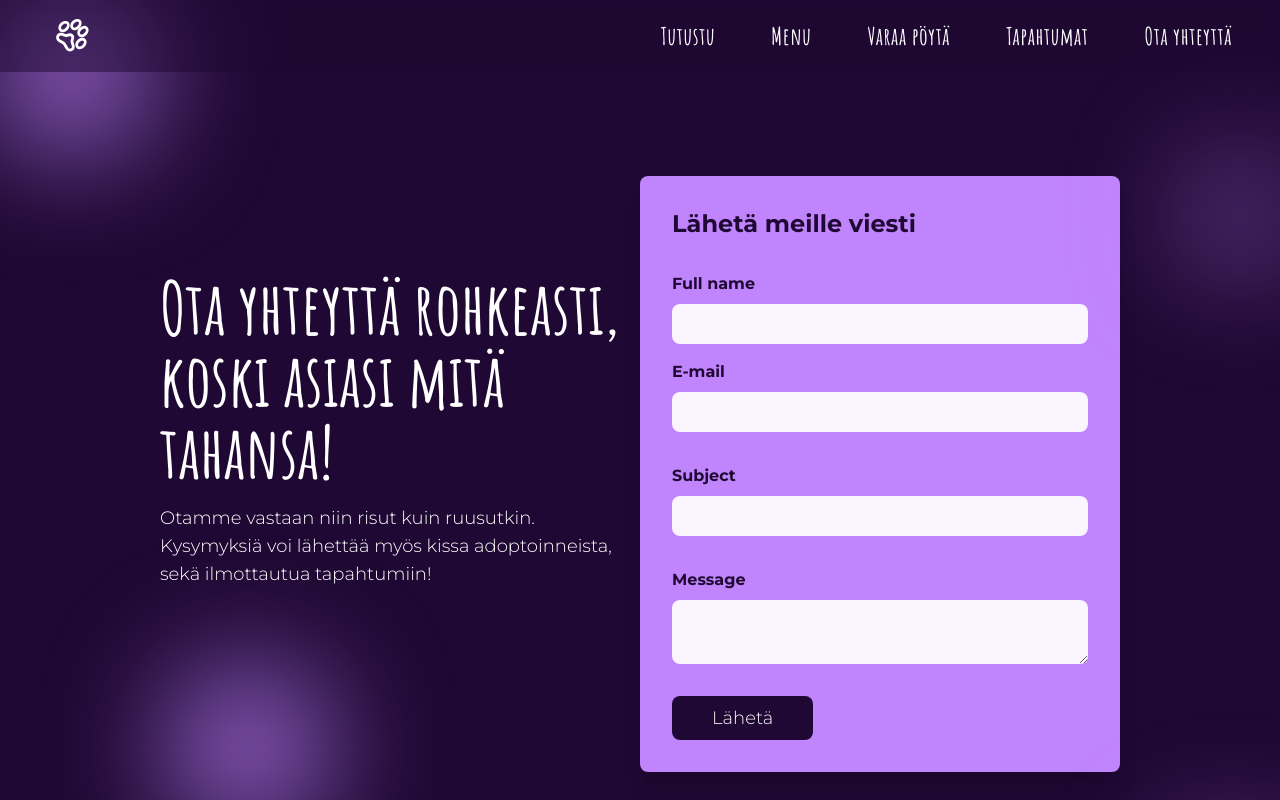
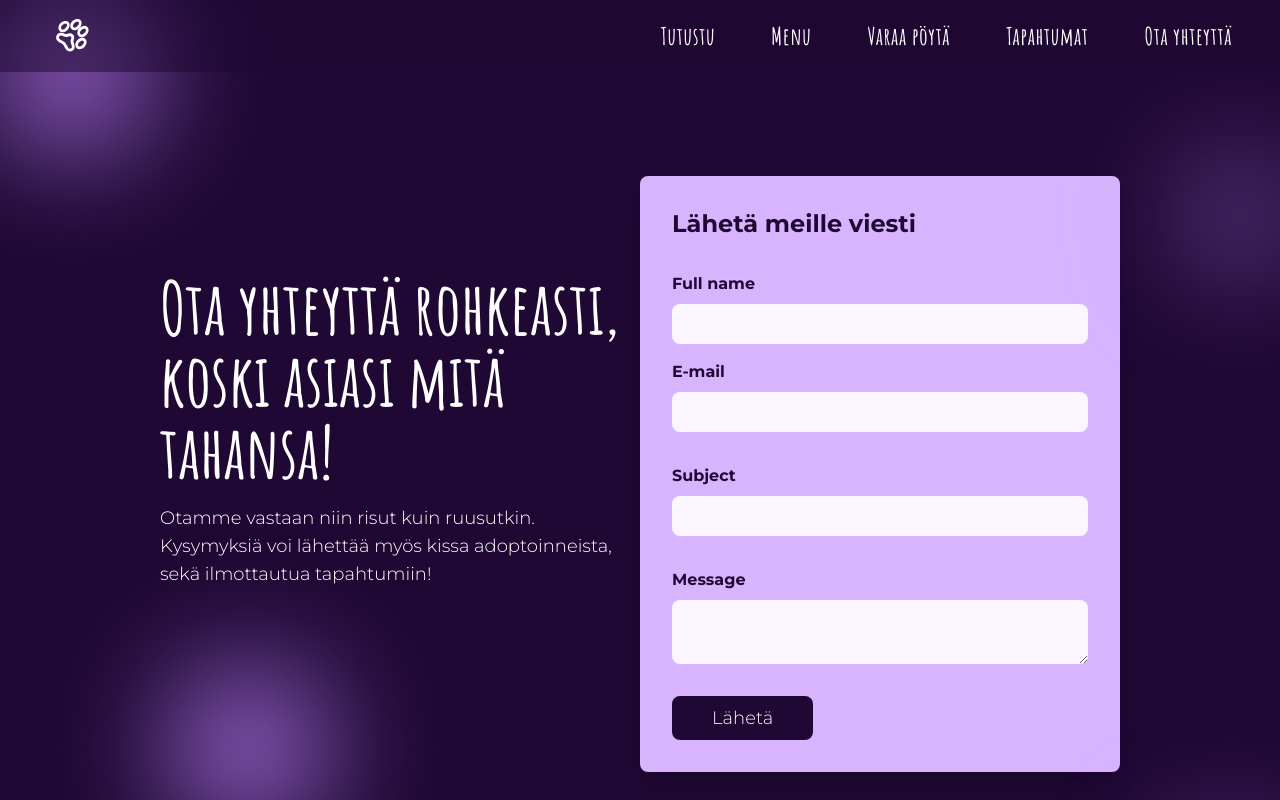
Before and after one commit to villetoimela/templates-cat-cafe, a Next.js app: page /ota-yhteytta in a window 1280 px wide. Shown: the top 800 px of the page. Built offline with nearby package versions, Linux system fonts and the light colour scheme.

Commit message:
Changed contact forms bg-purple-400 to bg-purple-300

```diff
--- a/components/call-to-action.jsx
+++ b/components/call-to-action.jsx
@@ -1,18 +1,14 @@
 import React from 'react'
 import ButtonSecondary from './buttons/button-secondary'
-import Fade from "react-reveal/Fade";
 
 const CallToAction = (props) => {
     return (
-
         <section className="w-full bg-darkPurple py-56 overflow-hidden relative">
             <div className="h-36 w-36 rounded-full bg-purple-400 absolute blur-3xl bottom-0"></div>
             <div className="h-24 w-24 rounded-full bg-purple-400 absolute blur-3xl top-0 right-0"></div>
             <div className="max-w-xs px-5 sm:max-w-5xl mx-auto flex lg:flex-row flex-col items-start sm:items-center lg:items-end relative">
 
                 <h2 className="text-white sm:pl-10 sm:pr-16 font-thin text-4xl sm:text-6xl lg:text-left sm:text-center relative leading-none">{props.mainText}</h2>
-
-
                 <div className="lg:w-1/2 w-full flex flex-col justify-center relative items-end">
                     <div className="lg:w-auto w-full flex flex-col sm:items-center sm:text-center lg:text-left">
                         <ButtonSecondary
--- a/components/contact.jsx
+++ b/components/contact.jsx
@@ -111,7 +111,7 @@ export default function ContactUs() {
                 <Fade bottom cascade duration={600}>
                     <form
                         onSubmit={handleSubmit}
-                        className="rounded-lg shadow-xl flex flex-col px-8 py-8 bg-purple-400"
+                        className="rounded-lg shadow-xl flex flex-col px-8 py-8 bg-purple-300"
                     >
                         <h1 className="text-2xl font-bold text-darkPurple">
                             Lähetä meille viesti
```
